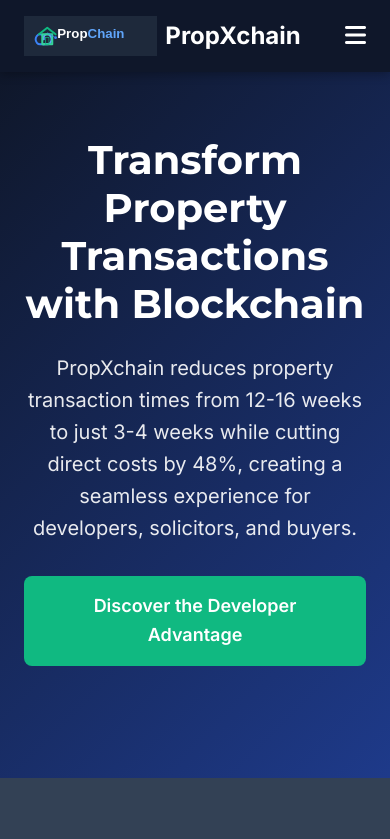
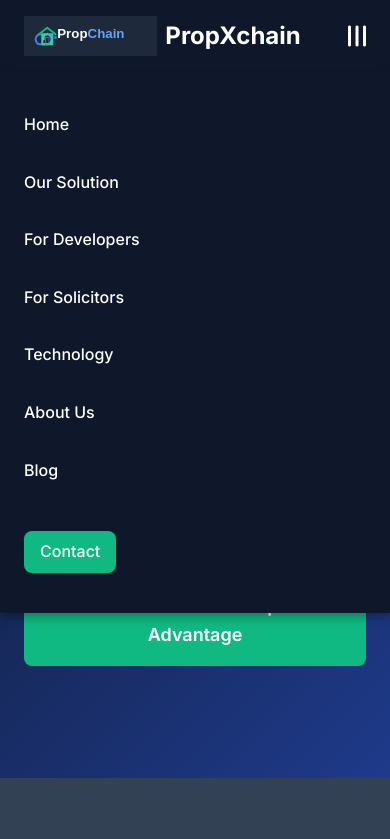
Before and after one commit to Madhatt4/PropXChain, a website built with Parcel: page propxchain-website/index.html in a window 390 px wide. Both pictures are taken after a click on the button 355 px from the left and 36 px from the top of the page. Shown: the top 839 px of the page. Built offline with nearby package versions, Linux system fonts and the light colour scheme.

Commit message:
Fix mobile menu functionality

```diff
--- a/propxchain-website/css/styles.css
+++ b/propxchain-website/css/styles.css
@@ -709,10 +709,39 @@
 
   .nav-list {
     display: none;
+    position: absolute;
+    top: 100%;
+    left: 0;
+    right: 0;
+    background-color: #0f172a;
+    flex-direction: column;
+    padding: var(--spacing-lg);
+    box-shadow: 0 4px 10px rgba(0, 0, 0, 0.3);
+    z-index: 100;
+  }
+
+  .nav-list.active {
+    display: flex;
+  }
+
+  .nav-item {
+    margin: var(--spacing-md) 0;
+    margin-left: 0;
+  }
+
+  .nav-cta {
+    margin-left: 0;
+    display: inline-block;
+    margin-top: var(--spacing-md);
   }
 
   .mobile-menu-toggle {
     display: block;
+    transition: transform var(--transition-normal);
+  }
+
+  .mobile-menu-toggle.active {
+    transform: rotate(90deg);
   }
 
   .footer-container {
```
